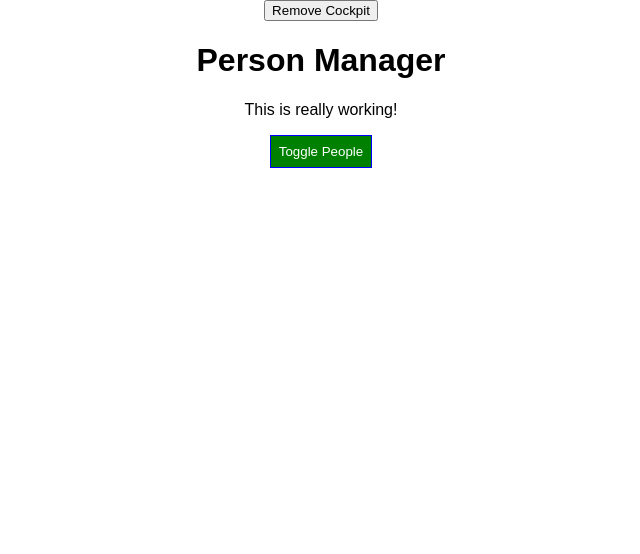
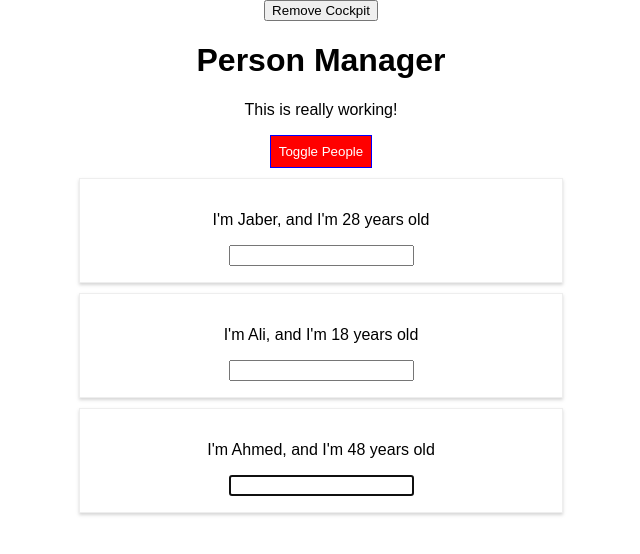
Before and after one commit to MusabSwe/MY_PROJECT, a React (Create React App) app in the folder ReactJS/react-complete-guide/: page / in a window 1280 px wide. Shown: the top 554 px of the page, without its empty margins (319-959 px from the left). Built offline with nearby package versions, Linux system fonts and the light colour scheme.

Commit message:
Refs in functional component

```diff
--- a/ReactJS/react-complete-guide/src/compoents/Cockpit/Cockpit.js
+++ b/ReactJS/react-complete-guide/src/compoents/Cockpit/Cockpit.js
@@ -1,16 +1,18 @@
-import React, { useEffect, useState } from 'react';
+import React, { useEffect, useRef, useState } from 'react';
 import cockpitStyle from './Cockpit.module.css';
 
 const Cockpit = (props) => {
 
+    const toggleBtnRef = useRef(null);
+
     useEffect(() => {
         console.log("[Cockpit.js] useeffect")
-        const timer = setTimeout(() => {
-            alert('Saved data to cloud!');
-        }, 1000);
-        // CleanUp in UseEffect
+        // const timer = setTimeout(() => {
+        //     alert('Saved data to cloud!');
+        // }, 1000);
+        // // CleanUp in UseEffect
+        toggleBtnRef.current.click();
         return () => {
-            clearTimeout(timer);
             console.log('[cockpit.js] cleanup work in useEffect')
         }
     }, []);
@@ -41,7 +43,7 @@ const Cockpit = (props) => {
         <div>
             <h1>{props.title}</h1>
             <p className={classes.join(' ')}>This is really working!</p>
-            <button className={btnstyle} onClick={props.clicked} >Toggle People</button>
+            <button ref={toggleBtnRef} className={btnstyle} onClick={props.clicked} >Toggle People</button>
         </div>
     )
 }
```
